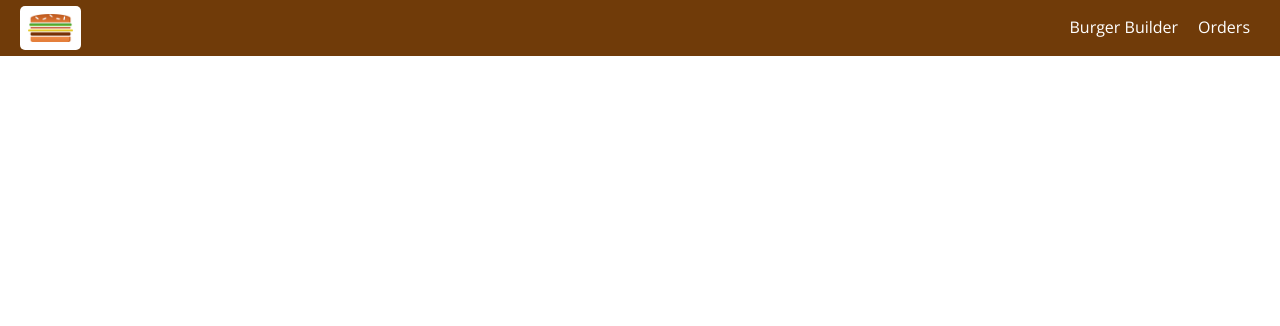
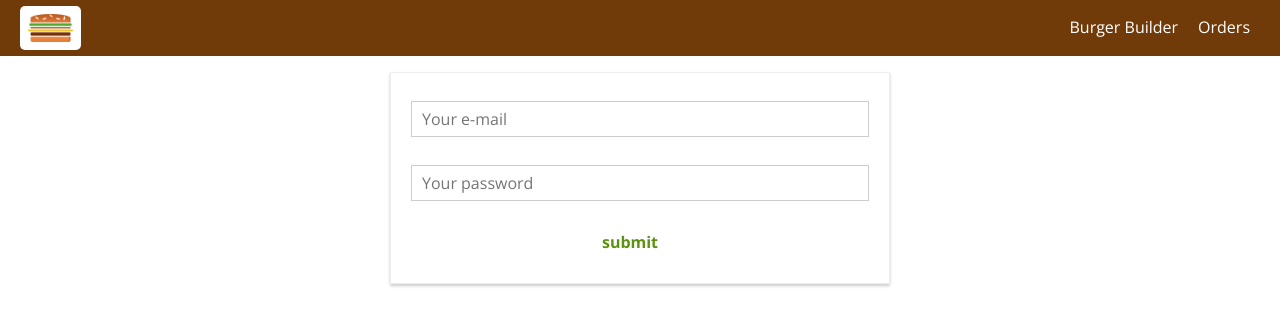
Before and after one commit to Omarzikry/Burger-Builder-React-App, a React app: page /auth in a window 1280 px wide. Shown: the top 326 px of the page. Built offline with nearby package versions, Linux system fonts and the light colour scheme.

Commit message:
added signup form

```diff
--- a/src/App.js
+++ b/src/App.js
@@ -1,19 +1,21 @@
-import React, { Component } from 'react';
-import { Route, Switch } from 'react-router-dom';
+import React, { Component } from "react";
+import { Route, Switch } from "react-router-dom";
 
-import Layout from './hoc/Layout/Layout';
-import BurgerBuilder from './containers/BurgerBuilder/BurgerBuilder';
-import Checkout from './containers/Checkout/Checkout';
-import Orders from './containers/Orders/Orders';
+import Layout from "./hoc/Layout/Layout";
+import BurgerBuilder from "./containers/BurgerBuilder/BurgerBuilder";
+import Checkout from "./containers/Checkout/Checkout";
+import Orders from "./containers/Orders/Orders";
+import Auth from "./containers/Auth/Auth";
 
 class App extends Component {
-  render () {
+  render() {
     return (
       <div>
         <Layout>
           <Switch>
             <Route path="/checkout" component={Checkout} />
             <Route path="/orders" component={Orders} />
+            <Route path="/auth" component={Auth} />
             <Route path="/" exact component={BurgerBuilder} />
           </Switch>
         </Layout>
--- /dev/null
+++ b/src/containers/Auth/Auth.css
@@ -0,0 +1,15 @@
+.Auth {
+  margin: 20px auto;
+  width: 80%;
+  text-align: center;
+  box-shadow: 0 2px 3px #ccc;
+  border: 1px solid #eee;
+  padding: 10px;
+  box-sizing: border-box;
+}
+
+@media (min-width: 600px) {
+  .Auth {
+    width: 500px;
+  }
+}
--- /dev/null
+++ b/src/containers/Auth/Auth.js
@@ -0,0 +1,118 @@
+import React, { Component } from "react";
+import Input from "../../components/UI/Input/Input";
+import Button from "../../components/UI/Button/Button";
+import classes from "./Auth.css";
+class Auth extends Component {
+  state = {
+    controls: {
+      email: {
+        elementType: "input",
+        elementConfig: {
+          type: "email",
+          placeholder: "Your e-mail"
+        },
+        value: "",
+        validation: {
+          required: true,
+          isEmail: true
+        },
+        valid: false,
+        touched: false
+      },
+      password: {
+        elementType: "input",
+        elementConfig: {
+          type: "password",
+          placeholder: "Your password"
+        },
+        value: "",
+        validation: {
+          required: true,
+          minLength: 6
+        },
+        valid: false,
+        touched: false
+      }
+    }
+  };
+  checkValidity(value, rules) {
+    let isValid = true;
+    if (!rules) {
+      return true;
+    }
+
+    if (rules.required) {
+      isValid = value.trim() !== "" && isValid;
+    }
+
+    if (rules.minLength) {
+      isValid = value.length >= rules.minLength && isValid;
+    }
+
+    if (rules.maxLength) {
+      isValid = value.length <= rules.maxLength && isValid;
+    }
+
+    if (rules.isEmail) {
+      const pattern = /[a-z0-9!#$%&'*+/=?^_`{|}~-]+(?:\.[a-z0-9!#$%&'*+/=?^_`{|}~-]+)*@(?:[a-z0-9](?:[a-z0-9-]*[a-z0-9])?\.)+[a-z0-9](?:[a-z0-9-]*[a-z0-9])?/;
+      isValid = pattern.test(value) && isValid;
+    }
+
+    if (rules.isNumeric) {
+      const pattern = /^\d+$/;
+      isValid = pattern.test(value) && isValid;
+    }
+
+    return isValid;
+  }
+
+  inputChangedHandler = (event, controlName) => {
+    const updatedControls = {
+      ...this.state.controls,
+      [controlName]: {
+        ...this.state.controls[controlName],
+        value: event.target.value,
+        valid: this.checkValidity(
+          event.target.value,
+          this.state.controls[controlName].validation
+        ),
+        touched: true
+      }
+    };
+    this.setState({ controls: updatedControls });
+  };
+
+  render() {
+    const formElementsArray = [];
+    for (let key in this.state.controls) {
+      formElementsArray.push({
+        id: key,
+        config: this.state.controls[key]
+      });
+    }
+    const form = formElementsArray.map(formElement => {
+      return (
+        <Input
+          key={formElement.id}
+          elementType={formElement.config.elementType}
+          elementConfig={formElement.config.elementConfig}
+          value={formElement.config.value}
+          invalid={!formElement.config.valid}
+          shouldValidate={formElement.config.validation}
+          touched={formElement.config.touched}
+          changed={event => this.inputChangedHandler(event, formElement.id)}
+        />
+      );
+    });
+    return (
+      <div>
+        <form className={classes.Auth}>
+          {form}
+          <Button btnType="Success">submit</Button>
+        </form>
+      </div>
+    );
+  }
+}
+
+export default Auth;
```
Also changed, not shown: 1 other file (tests, documents, lock files or other folders).
